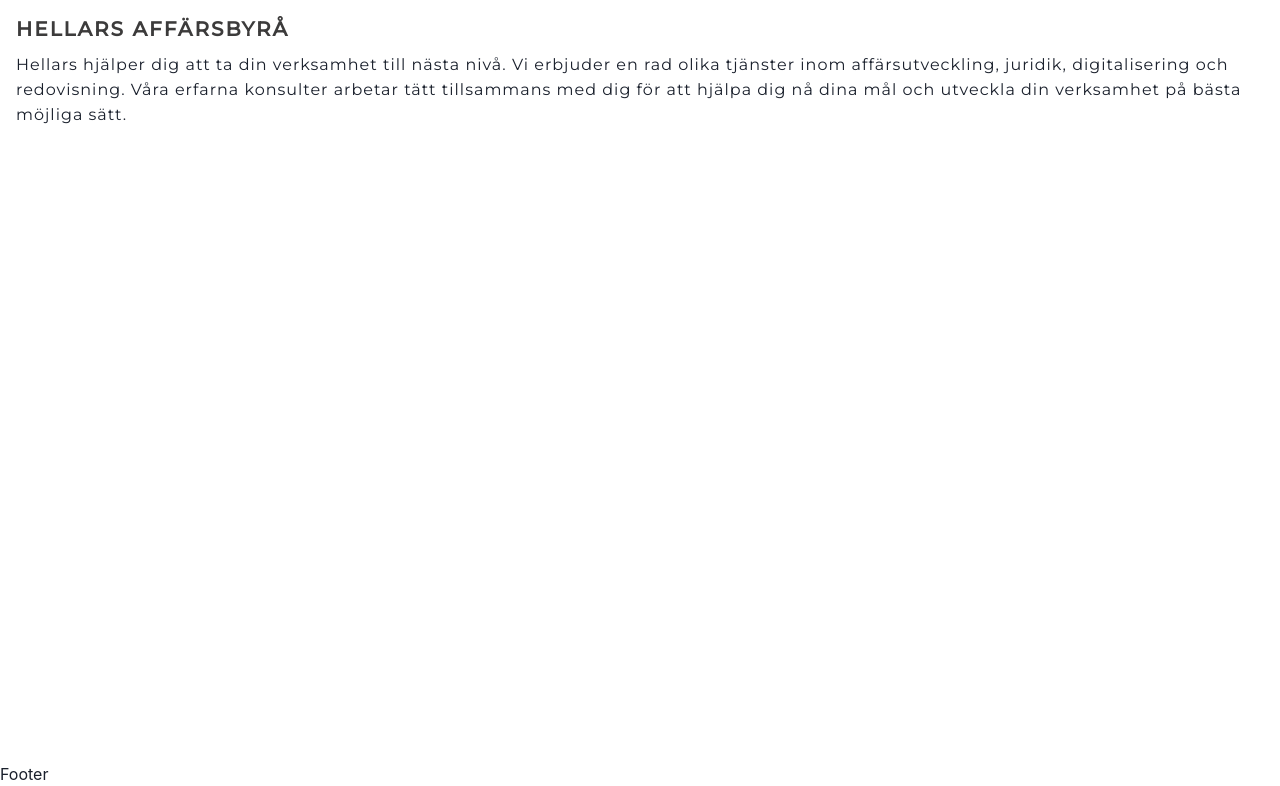
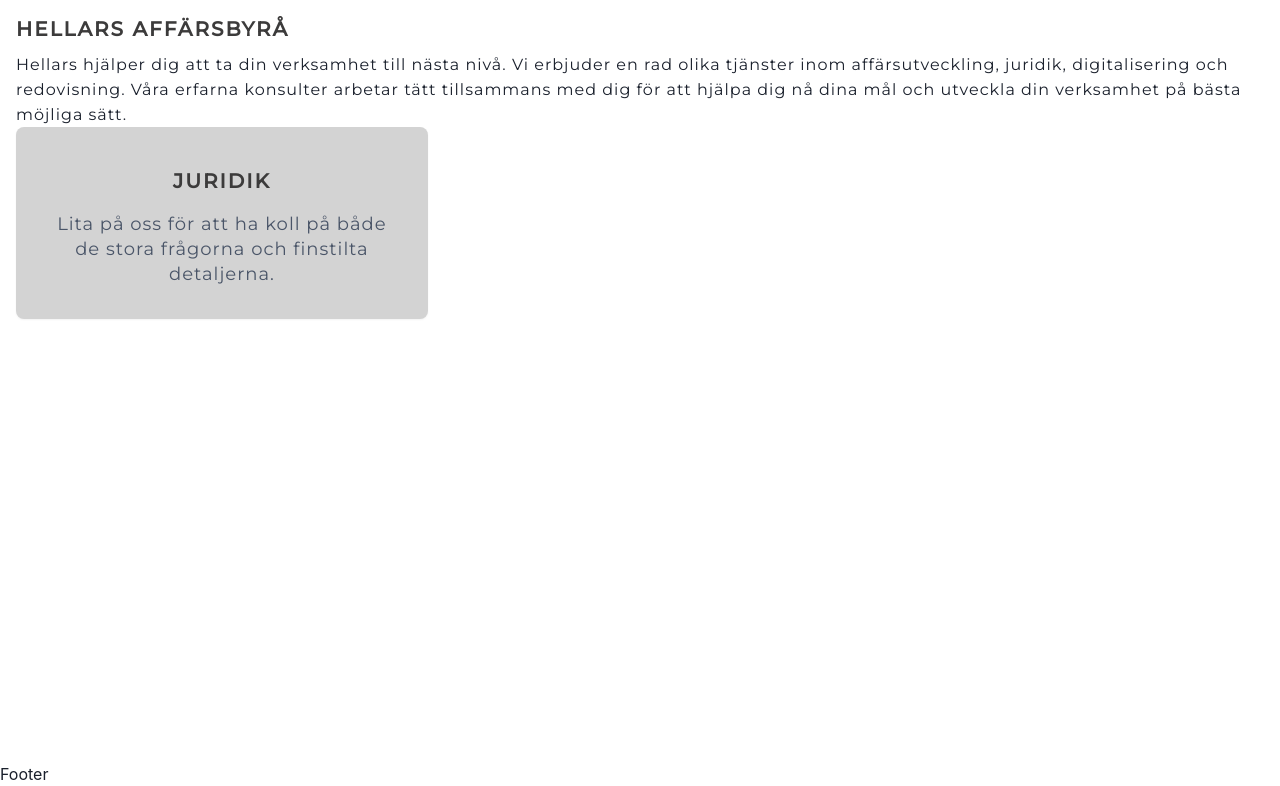
Before and after one commit to tochman/hellars_site_2023, a React (Vite) app: page / in a window 1280 px wide. Shown: the part 908-1694 px from the top of the page. Built offline with nearby package versions, Linux system fonts and the light colour scheme.

Commit message:
WIP pitch boxes on main view

```diff
--- /dev/null
+++ b/src/components/ServicePitch.jsx
@@ -0,0 +1,45 @@
+import {
+  Box,
+  Heading,
+  Text,
+  Stack,
+  Container,
+  Button,
+  useColorModeValue,
+} from "@chakra-ui/react";
+import { useNavigate } from "react-router-dom";
+
+const ServicePitch = ({ target, header, content }) => {
+  const navigate = useNavigate();
+  return (
+    <>
+      <Box
+        width={{ lg: "33%" }}
+        onClick={() => navigate(target)}
+        sx={{ cursor: "pointer" }}
+      >
+        <Stack
+          bg={"lightgrey"}
+          boxShadow={"sm"}
+          p={8}
+          rounded={"lg"}
+          align={"center"}
+          pos={"relative"}
+        >
+          <Heading as={"h3"} fontSize={"xl"}>
+            {header}
+          </Heading>
+          <Text
+            fontSize={{ base: "md", lg: "lg" }}
+            textAlign={"center"}
+            color={useColorModeValue("gray.600", "gray.400")}
+          >
+            {content}
+          </Text>
+        </Stack>
+      </Box>
+    </>
+  );
+};
+
+export default ServicePitch;
--- a/src/views/MainView.jsx
+++ b/src/views/MainView.jsx
@@ -1,7 +1,8 @@
-import { Heading, Text } from "@chakra-ui/react";
+import { Heading, Text, Flex } from "@chakra-ui/react";
 import { useTranslation } from "react-i18next";
 import PageComponent from "../components/PageComponent";
 import Hero from "../components/Hero";
+import ServicePitch from "../components/ServicePitch";
 
 const MainView = () => {
   const { t } = useTranslation();
@@ -14,6 +15,9 @@ const MainView = () => {
           {t("mainView.heading")}
         </Heading>
         <Text>{t("mainView.pitch")}</Text>
+        <Flex direction={'row'}>
+          <ServicePitch target={'/legal'} header={t('legal.heading')} content={t('legal.subHeading')}/>
+        </Flex>
       </PageComponent>
     </>
   );
```
Also changed, not shown: src/components/Hero.jsx (+7 -5 lines), 1 other file (tests, documents, lock files or other folders).
